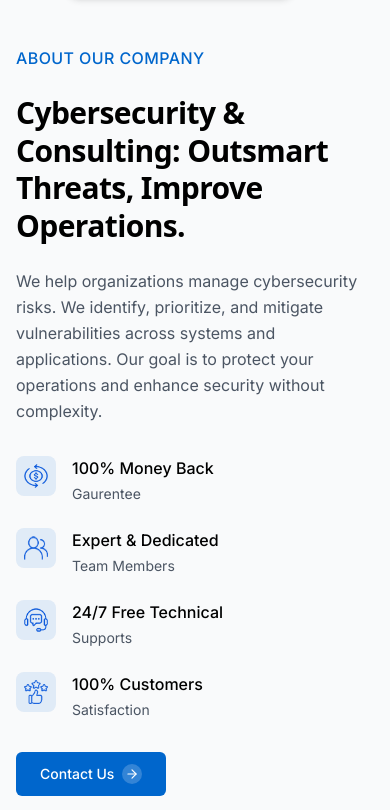
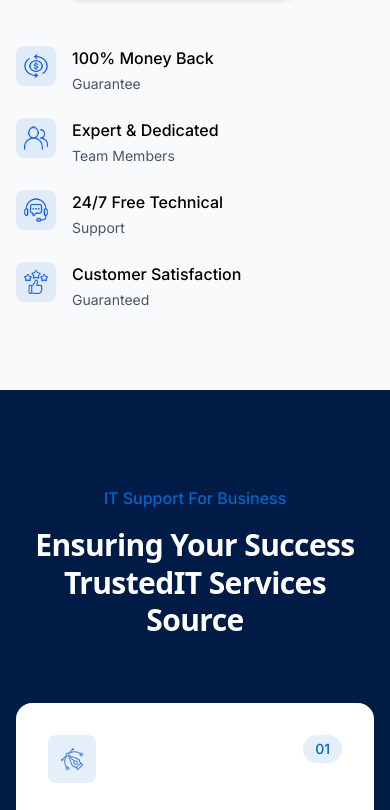
Before and after one commit to hasan-tec/Bafatech, a Next.js app: page / in a window 390 px wide. Shown: the part 1534-2344 px from the top of the page. Built offline with nearby package versions, Linux system fonts and the light colour scheme.

Commit message:
Fixed all issue and its ready to be deploye

```diff
--- a/components/about-section.tsx
+++ b/components/about-section.tsx
@@ -1,5 +1,3 @@
-import { ArrowRight, DollarSign, Users, Headphones, Award } from 'lucide-react'
-import Link from 'next/link'
 import Image from 'next/image'
 
 export function AboutSection() {
@@ -42,58 +40,33 @@ export function AboutSection() {
                   className="rounded-2xl shadow-md w-full h-[280px] object-cover"
                 />
               </div>
-
-              {/* Dot Pattern */}
-              <div className="absolute bottom-0 right-0 z-10">
-                <div className="grid grid-cols-8 gap-2">
-                  {[...Array(64)].map((_, i) => (
-                    <div
-                      key={i}
-                      className="w-1.5 h-1.5 rounded-full bg-[#0066CC]"
-                      style={{ opacity: (i % 8 + Math.floor(i / 8)) % 2 === 0 ? 0.2 : 0 }}
-                    />
-                  ))}
             </div>
-              </div>
-            </div>
-          </div>
-
-          {/* Right side content */}
-          <div className="space-y-8">
-            <div className="space-y-6">
-              <h3 className="text-[#0066CC] font-medium tracking-wide uppercase">
-                ABOUT OUR COMPANY
-              </h3>
-              <h2 className="text-3xl md:text-4xl font-bold font-display leading-tight">
-                Cybersecurity & Consulting: Outsmart Threats, Improve Operations.
-              </h2>
-              <p className="text-gray-600 leading-relaxed">
-                We help organizations manage cybersecurity risks. We identify, prioritize, and
-                mitigate vulnerabilities across systems and applications. Our goal is to protect
-                your operations and enhance security without complexity.
-              </p>
           </div>
 
           {/* Features Grid */}
           <div className="grid sm:grid-cols-2 gap-6">
             <div className="flex items-start space-x-4">
               <div className="p-2 bg-[#0066CC]/10 rounded-lg">
-                <img
-                  src="/images/moneyback.png" // Path from the public folder
+                <Image
+                  src="/images/moneyback.png"
                   alt="Moneyback Icon"
+                  width={24}
+                  height={24}
                   className="w-6 h-6"
                 />
               </div>
               <div>
                 <h4 className="font-medium mb-1">100% Money Back</h4>
-                  <p className="text-sm text-gray-600">Gaurentee</p>
+                <p className="text-sm text-gray-600">Guarantee</p>
               </div>
             </div>
             <div className="flex items-start space-x-4">
               <div className="p-2 bg-[#0066CC]/10 rounded-lg">
-                <img
-                  src="/images/expert.png" // Path from the public folder
-                  alt="expert Icon"
+                <Image
+                  src="/images/expert.png"
+                  alt="Expert Icon"
+                  width={24}
+                  height={24}
                   className="w-6 h-6"
                 />
               </div>
@@ -104,42 +77,34 @@ export function AboutSection() {
             </div>
             <div className="flex items-start space-x-4">
               <div className="p-2 bg-[#0066CC]/10 rounded-lg">
-                <img
-                  src="/images/support.png" // Path from the public folder
-                  alt="support Icon"
+                <Image
+                  src="/images/support.png"
+                  alt="Support Icon"
+                  width={24}
+                  height={24}
                   className="w-6 h-6"
                 />
               </div>
               <div>
                 <h4 className="font-medium mb-1">24/7 Free Technical</h4>
-                  <p className="text-sm text-gray-600">Supports</p>
+                <p className="text-sm text-gray-600">Support</p>
               </div>
             </div>
             <div className="flex items-start space-x-4">
               <div className="p-2 bg-[#0066CC]/10 rounded-lg">
-                <img
-                  src="/images/customersatisfaction.png" // Path from the public folder
-                  alt="customersatisfaction Icon"
+                <Image
+                  src="/images/customersatisfaction.png"
+                  alt="Customer Satisfaction Icon"
+                  width={24}
+                  height={24}
                   className="w-6 h-6"
                 />
               </div>
               <div>
-                  <h4 className="font-medium mb-1">100% Customers</h4>
-                  <p className="text-sm text-gray-600">Satisfaction</p>
+                <h4 className="font-medium mb-1">Customer Satisfaction</h4>
+                <p className="text-sm text-gray-600">Guaranteed</p>
               </div>
             </div>
-            </div>
-
-            {/* Contact Button */}
-            <Link
-              href="/contact"
-              className="inline-flex items-center px-6 py-3 bg-[#0066CC] text-white rounded-md hover:bg-[#0052a3] transition-colors text-sm font-medium group"
-            >
-              Contact Us
-              <span className="ml-2 h-5 w-5 rounded-full bg-white/20 flex items-center justify-center">
-                <ArrowRight className="h-3.5 w-3.5 group-hover:translate-x-0.5 transition-transform" />
-              </span>
-            </Link>
           </div>
         </div>
       </div>
--- a/components/contact-form.tsx
+++ b/components/contact-form.tsx
@@ -11,7 +11,7 @@ export function ContactForm() {
             {/* Form Section */}
             <div className="lg:col-span-2 space-y-8">
               <h2 className="text-3xl font-bold text-[#001B45]">
-                Let's Work Together
+                Let&apos;s Work Together
               </h2>
               <form className="grid gap-6">
                 <div className="grid sm:grid-cols-2 gap-6">
@@ -69,7 +69,7 @@ export function ContactForm() {
             {/* Contact Info */}
             <div className="bg-[#0066CC] text-white rounded-xl p-8">
               <h3 className="text-2xl font-bold mb-8">
-                Don't Forget to Contact Us
+                <p>Don&apos;t hesitate to reach out</p>
               </h3>
               <div className="space-y-6">
                 <div className="flex items-center space-x-4">
--- a/components/hero-section.tsx
+++ b/components/hero-section.tsx
@@ -1,7 +1,5 @@
 import Link from "next/link"
 import { ArrowRight } from 'lucide-react'
-import heroImage from './assets/hero.png'; // Adjust the path relative to the file
-
 
 export function HeroSection() {
   return (
--- a/components/partner-section.tsx
+++ b/components/partner-section.tsx
@@ -4,7 +4,6 @@ import Link from 'next/link'
 export function PartnerSection() {
   return (
     <section className="relative bg-[#001B45] py-24 md:py-32">
-      {/* Background gradient overlay */}
       <div className="absolute inset-0 bg-gradient-to-b from-[#001B45]/50 to-[#001B45] pointer-events-none" />
 
       <div className="relative container mx-auto px-4 lg:px-8">
@@ -13,7 +12,7 @@ export function PartnerSection() {
             Partner With Us
           </h2>
           <p className="text-lg md:text-xl text-white/90 leading-relaxed">
-            Whether you're a small business managing assets or an enterprise needing help to prioritize vulnerabilities for patching, we're here to guide you every step of the way.
+            Whether you&apos;re a small business managing assets or an enterprise needing help to prioritize vulnerabilities for patching, we&apos;re here to guide you every step of the way.
           </p>
           <div className="pt-4">
             <Link
--- a/components/services-section.tsx
+++ b/components/services-section.tsx
@@ -1,4 +1,5 @@
 import Link from 'next/link';
+import Image from 'next/image';
 
 const services = [
   {
@@ -59,11 +60,12 @@ export function ServicesSection() {
               className="bg-white rounded-2xl p-8 relative group hover:shadow-xl transition-shadow"
             >
               <div className="flex justify-between items-start mb-8">
-                {/* Replace the Lucide-react icons with custom images */}
                 <div className="w-12 h-12 bg-[#0066CC]/10 rounded-lg flex items-center justify-center">
-                  <img
+                  <Image
                     src={service.icon}
                     alt={`${service.title} Icon`}
+                    width={24}
+                    height={24}
                     className="w-6 h-6"
                   />
                 </div>
--- a/components/solutions-section.tsx
+++ b/components/solutions-section.tsx
@@ -1,23 +1,23 @@
-import { Shield, Scan, Database, AlertTriangle } from 'lucide-react'
+import Image from 'next/image'
 
 const solutions = [
   {
-    icon: '/images/Threat.png', // Path to the custom image
+    icon: '/images/Threat.png',
     title: 'Threat Intelligence Platform',
     description: 'Collects threat intelligence and integrates it into AthenGuardia RBVM for proactive risk management.',
   },
   {
-    icon: '/images/Threat.png', // Path to the custom image
+    icon: '/images/Threat.png',
     title: 'AthenGuardia Scan',
     description: 'Scans assets on-premises, in the cloud, and through agent-based solutions for complete visibility.',
   },
   {
-    icon: '/images/Threat.png', // Path to the custom image
+    icon: '/images/Threat.png',
     title: 'Enterprise Asset Management',
     description: 'Track and manage your assets with AthenGuardia EAM, reducing downtime and enhancing efficiency.',
   },
   {
-    icon: '/images/Threat.png', // Path to the custom image
+    icon: '/images/Threat.png',
     title: 'Risk-Based Vulnerability Management',
     description: 'AthenGuardia RBVM identifies, prioritizes, and addresses vulnerabilities based on risk.',
   },
@@ -45,13 +45,15 @@ export function SolutionsSection() {
               className="bg-white rounded-lg shadow-lg p-6 md:p-8 transition-all duration-300 hover:shadow-xl"
             >
               <div className="w-16 h-16 bg-[#E6F0FF] rounded-full flex items-center justify-center mb-6">
-                {/* Replace icon component with an img tag */}
-                <img
+                <Image
                   src={solution.icon}
                   alt={`${solution.title} Icon`}
-                  className="w-8 h-8"
+                  width={24}
+                  height={24}
+                  className="w-6 h-6"
                 />
               </div>
+
               <h3 className="text-xl font-bold text-[#001B45] mb-4">{solution.title}</h3>
               <p className="text-gray-600 mb-6 leading-relaxed">{solution.description}</p>
               <div className="w-12 h-1 bg-[#0066CC]" />
```
Lines whose indentation alone changed are shown as unchanged.
